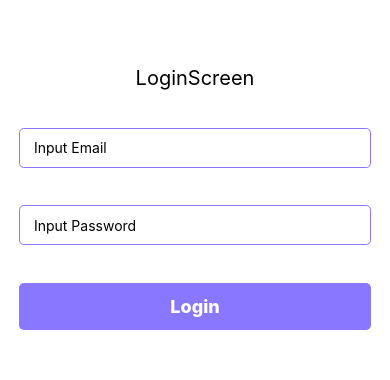
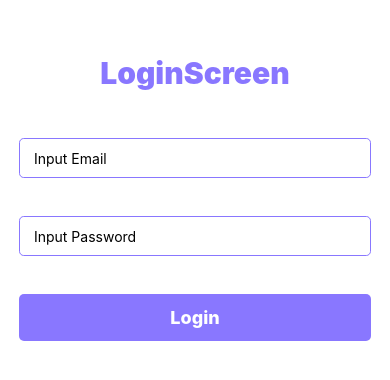
Before and after one commit to dnrpcode/interview-tanyo, a React Native app: screen /Login in a window 390 px wide. Shown: the part 224-604 px from the top of the page. Built offline with nearby package versions, Linux system fonts and the light colour scheme; what react-native-push-notification would draw is missing.

Commit message:
update ui

```diff
--- a/src/screens/LoginScreen.js
+++ b/src/screens/LoginScreen.js
@@ -75,7 +75,9 @@ const styles = StyleSheet.create({
     color: 'white',
   },
   title: {
-    fontSize: 20,
-    marginBottom: responsiveHeight(40)
+    fontSize: 30,
+    marginBottom: responsiveHeight(50),
+    fontWeight: '900',
+    color: Colors.primary
   }
 })
```
